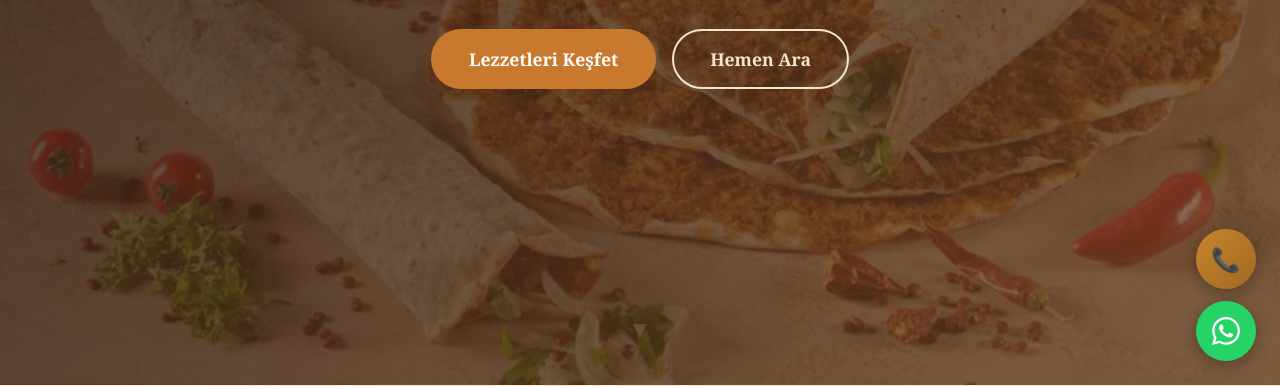
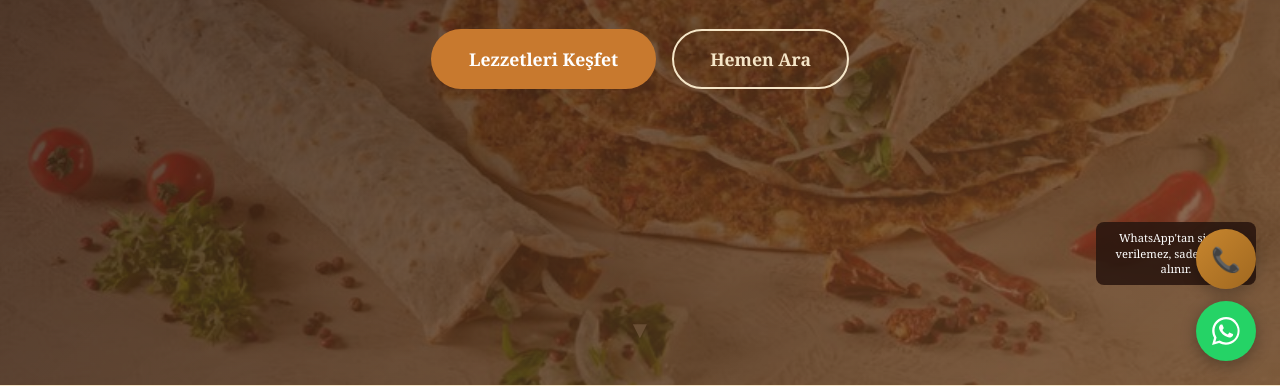
Before and after one commit to TahaArslan67/qrmenu, a website: page templates/tanitim.html in a window 1280 px wide. Shown: the part 415-801 px from the top of the page. Drawn offline with Linux system fonts and the light colour scheme; a script that the page names is missing.

Commit message:
fix: whatsapp sadece bilgi, siparis verilemez notu

```diff
--- a/templates/tanitim.html
+++ b/templates/tanitim.html
@@ -1152,9 +1152,12 @@
     <!-- ===== FLOATING CALL BUTTONS ===== -->
     <div class="floating-call">
         <a href="tel:+905078620167" class="floating-call-btn ara" aria-label="Hemen Ara" title="Hemen Ara">&#128222;</a>
-        <a href="https://wa.me/905078620167?text=Merhaba%2C%20sipari%C5%9F%20vermek%20istiyorum" target="_blank" rel="noopener" class="floating-call-btn siparis" aria-label="WhatsApp Sipariş" title="WhatsApp Sipariş">
-            <svg width="28" height="28" viewBox="0 0 24 24" fill="currentColor"><path d="M17.472 14.382c-.297-.149-1.758-.867-2.03-.967-.273-.099-.471-.148-.67.15-.197.297-.767.966-.94 1.164-.173.199-.347.223-.644.075-.297-.15-1.255-.463-2.39-1.475-.883-.788-1.48-1.761-1.653-2.059-.173-.297-.018-.458.13-.606.134-.133.298-.347.446-.52.149-.174.198-.298.298-.497.099-.198.05-.371-.025-.52-.075-.149-.669-1.612-.916-2.207-.242-.579-.487-.5-.669-.51-.173-.008-.371-.01-.57-.01-.198 0-.52.074-.792.372-.272.297-1.04 1.016-1.04 2.479 0 1.462 1.065 2.875 1.213 3.074.149.198 2.096 3.2 5.077 4.487.709.306 1.262.489 1.694.625.712.227 1.36.195 1.871.118.571-.085 1.758-.719 2.006-1.413.248-.694.248-1.289.173-1.413-.074-.124-.272-.198-.57-.347m-5.421 7.403h-.004a9.87 9.87 0 01-5.031-1.378l-.361-.214-3.741.982.998-3.648-.235-.374a9.86 9.86 0 01-1.51-5.26c.001-5.45 4.436-9.884 9.888-9.884 2.64 0 5.122 1.03 6.988 2.898a9.825 9.825 0 012.893 6.994c-.003 5.45-4.437 9.884-9.885 9.884m8.413-18.297A11.815 11.815 0 0012.05 0C5.495 0 .16 5.335.157 11.892c0 2.096.547 4.142 1.588 5.945L.057 24l6.305-1.654a11.882 11.882 0 005.683 1.448h.005c6.554 0 11.89-5.335 11.893-11.893a11.821 11.821 0 00-3.48-8.413z"/></svg>
+        <a href="https://wa.me/905078620167?text=Merhaba%2C%20bilgi%20almak%20istiyorum" target="_blank" rel="noopener" class="floating-call-btn siparis" aria-label="WhatsApp Bilgi" title="WhatsApp Bilgi">
+            <svg width="28" height="28" viewBox="0 0 24 24" fill="currentColor"><path d="M17.472 14.382c-.297-.149-1.758-.867-2.03-.967-.273-.099-.471-.148-.67.15-.197.297-.767.966-.94 1.164-.173.199-.347.223-.644.075-.297-.15-1.255-.463-2.39-1.475-.883-.788-1.48-1.761-1.653-2.059-.173-.297-.018-.458.13-.606.134-.133.298-.347.446-.52.149-.174.198-.298.298-.497.099-.198.05-.371-.025-.52-.075-.149-.669-1.612-.916-2.207-.242-.579-.487-.5-.669-.51-.173-.008-.371-.01-.57-.01-.198 0-.52.074-.792.372-.272.297-1.04 1.016-1.04 2.479 0 1.462 1.065 2.875 1.213 3.074.149.198 2.096 3.2 5.077 4.487.709.306 1.262.489 1.694.625.712.227 1.36.195 1.871.118.571-.085 1.758-.719 2.006-1.413.248-.694.248-1.289.173-1.413-.074-.124-.272-.198-.57-.347m-5.421 7.403h-.004a9.87 9.87 0 01-5.031-1.378l-.361-.214-3.741.982.998-3.648-.235-.374a9.86 9.86 0 01-1.51-5.26c.001-5.45 4.436-9.884 9.888-9.884 2.64 0 5.122 1.03 6.988 2.898a9.825 9.825 0 012.893 6.994c-.003 5.45-4.437 9.884-9.885 9.884m8.413-18.297A11.815 11.815 0 0012.05 0C5.495 0 .16 5.335.157 11.892c0 2.096.547 4.142 1.588 5.945L.057 24l6.005-1.654a11.882 11.882 0 005.683 1.448h.005c6.554 0 11.89-5.335 11.893-11.893a11.821 11.821 0 00-3.48-8.413z"/></svg>
         </a>
+    </div>
+    <div style="position: fixed; bottom: 100px; right: 24px; z-index: 998; background: rgba(44,24,16,0.9); color: #fff; padding: 8px 12px; border-radius: 8px; font-size: 0.7rem; max-width: 160px; text-align: center; line-height: 1.4;">
+        WhatsApp'tan sipariş verilemez, sadece bilgi alınır.
     </div>
 
     <!-- ===== FOOTER ===== -->
```
